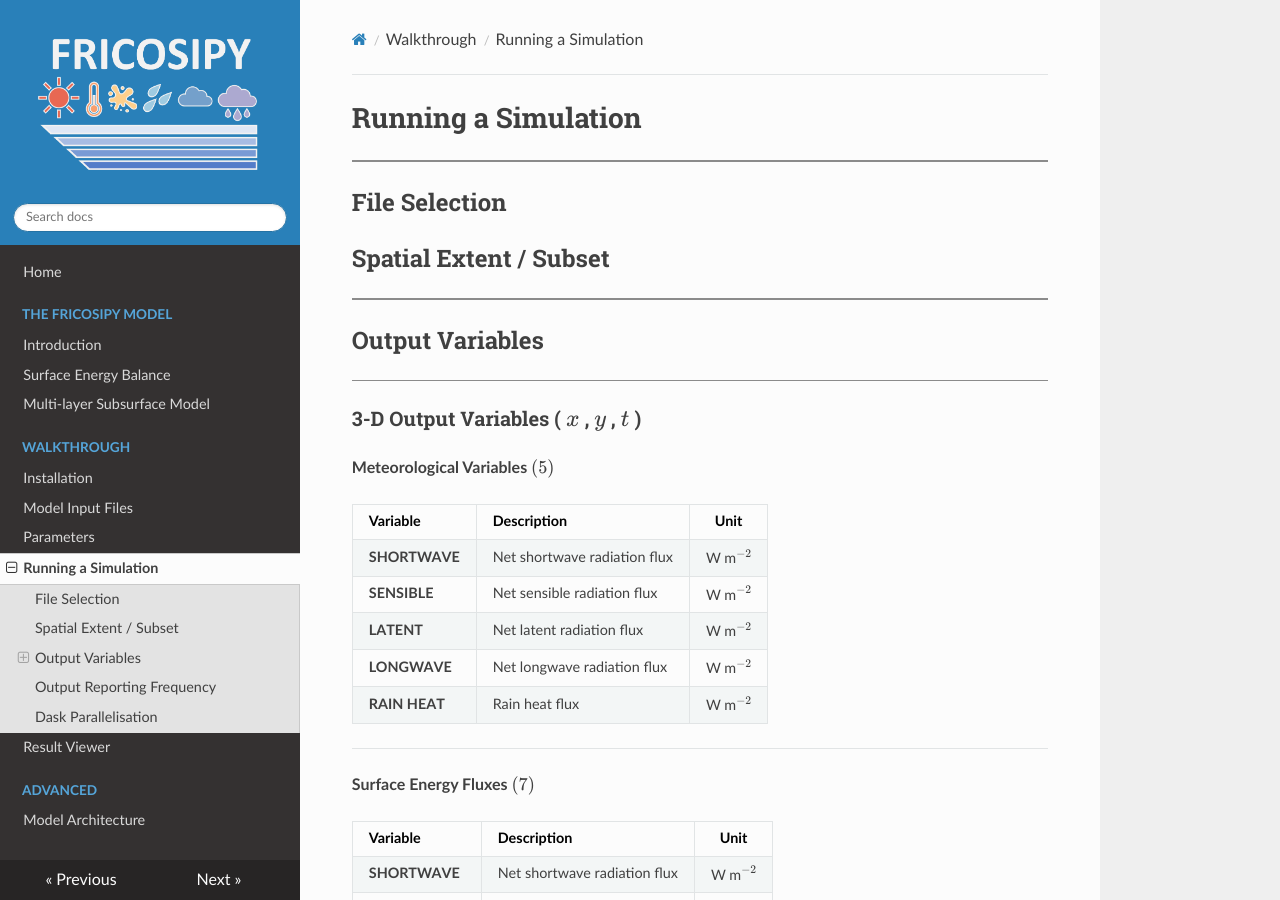
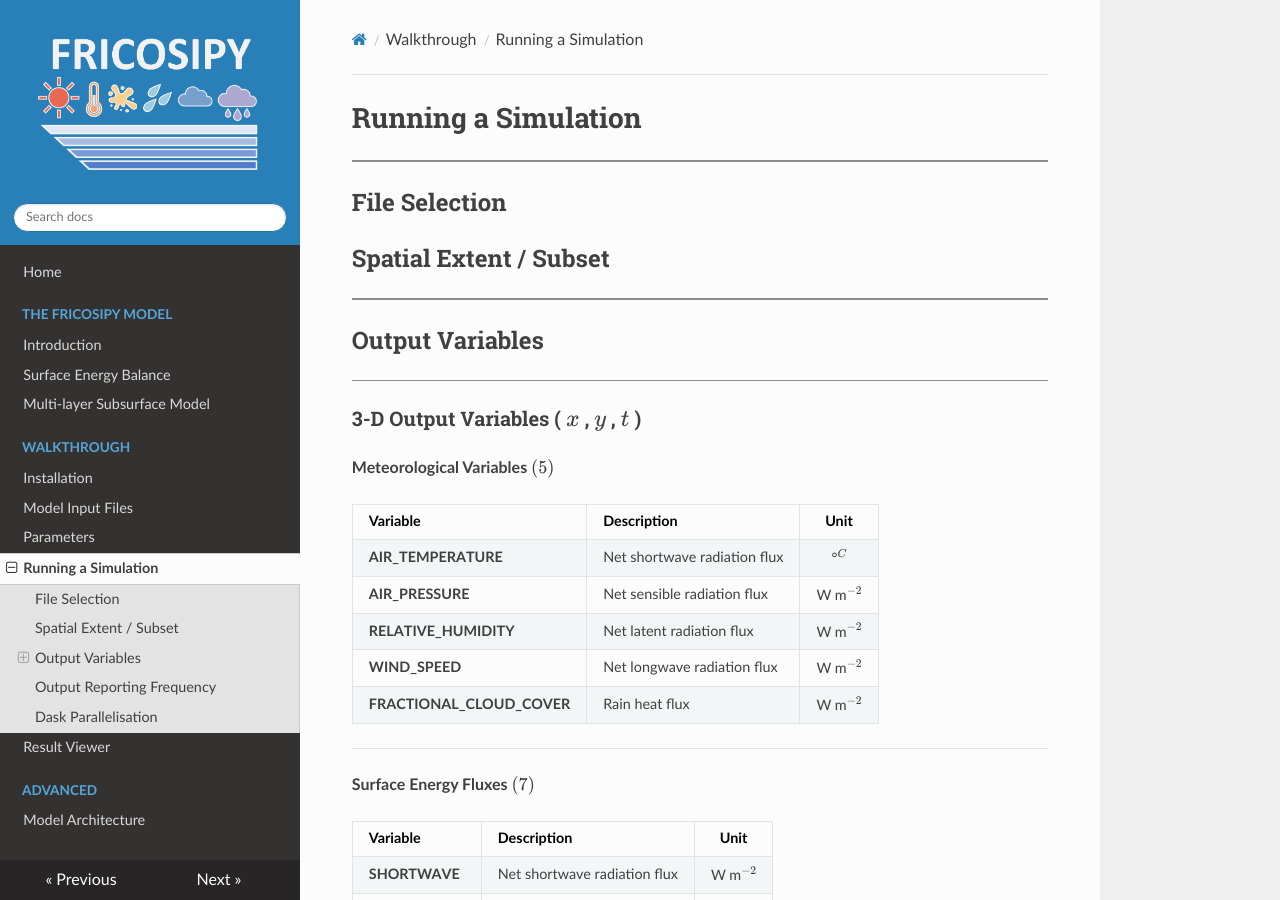
Before and after one commit to MarcusGastaldello/FRICOSIPY, an MkDocs documentation site: the page built from docs/running_a_simulation.md, in a window 1280 px wide and 900 px high. Built offline with MkDocs 1.6.1, drawn with Linux system fonts in a browser that asks for light colours; nearby versions of some CDN libraries.

Commit message:
Update meteorological variables in documentation

```diff
--- a/docs/running_a_simulation.md
+++ b/docs/running_a_simulation.md
@@ -30,11 +30,11 @@
 
 | Variable | Description | Unit |
 |:---|:---|:---:|
-| **SHORTWAVE** | Net shortwave radiation flux | W m$^{-2}$ |
-| **SENSIBLE** | Net sensible radiation flux | W m$^{-2}$ |
-| **LATENT** | Net latent radiation flux | W m$^{-2}$ |
-| **LONGWAVE** | Net longwave radiation flux | W m$^{-2}$ |
-| **RAIN HEAT** | Rain heat flux | W m$^{-2}$ |
+| **AIR_TEMPERATURE** | Net shortwave radiation flux | °$^{C}$ |
+| **AIR_PRESSURE** | Net sensible radiation flux | W m$^{-2}$ |
+| **RELATIVE_HUMIDITY** | Net latent radiation flux | W m$^{-2}$ |
+| **WIND_SPEED** | Net longwave radiation flux | W m$^{-2}$ |
+| **FRACTIONAL_CLOUD_COVER** | Rain heat flux | W m$^{-2}$ |
 
 ---
 
```
